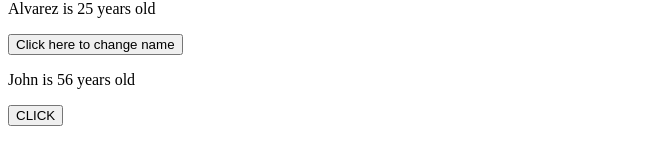
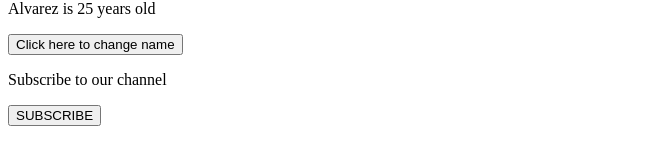
Before and after one commit to Ge0frey/simplilearn-react, a React (Create React App) app: page / in a window 1280 px wide. Shown: the part 428-592 px from the top of the page, without its empty margins (0-666 px from the left). Built offline with nearby package versions, Linux system fonts and the light colour scheme.

Commit message:
Adding a subscription

```diff
--- a/src/Components/StateClass.js
+++ b/src/Components/StateClass.js
@@ -6,24 +6,24 @@ class StateClass extends Component {
       super(props)
 
       this.state = {
-        name: "John",
-        age: 56
+        message: "Subscribe to our channel",
+        clickMsg: "SUBSCRIBE"
       }
     }
 
     handleClick = () => {
         this.setState ({
-            name: "Ludwig",
-            age: 25
+            message: "Thank you for subscribing to my channel!!!",
+            clickMsg: "SUBSRIBED"
         })
     }
 
   render() {
-    const {name, age} = this.state
+    const {message, clickMsg} = this.state
     return (
       <div>
-        <p>{name} is {age} years old </p>
-        <button onClick={this.handleClick}>CLICK</button>
+        <p>{message}</p>
+        <button onClick={this.handleClick}>{clickMsg}</button>
       </div>
     )
   }
```
